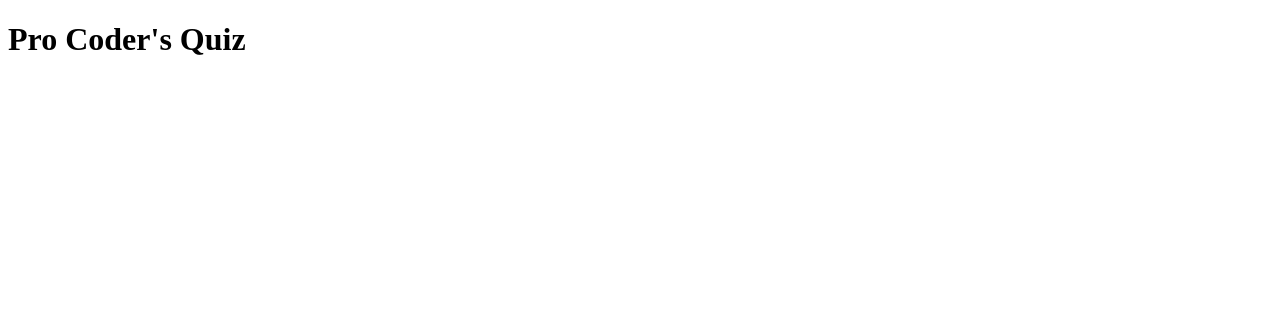
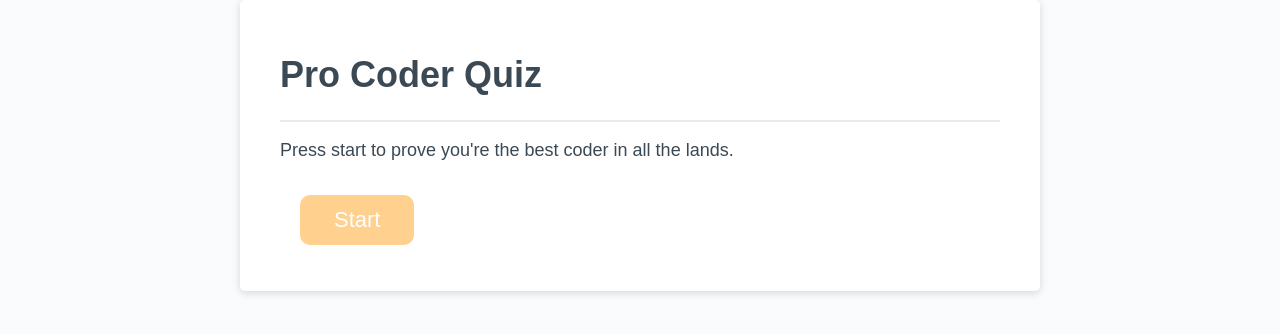
Before and after one commit to LuluKap/Coder-s-Quiz, a plain HTML site: page index.html in a window 1280 px wide. Drawn offline with Linux system fonts and the light colour scheme.

Commit message:
main start page

```diff
--- a/index.html
+++ b/index.html
@@ -8,7 +8,15 @@
     </head>
 
     <body>
-        <h1 id="title">Pro Coder's Quiz</h1>
+        <div class="card">
+            <div class="card-header">
+              <h1>Pro Coder Quiz</h2>
+            </div>
+            <div class="card-body">
+        <p> Press start to prove you're the best coder in all the lands. </p>
+        <div>
+            <button id="start" class="btn">Start</button>
+        </div>
         <div id="quiz"></div>
         <div id="scorelist"></div>
     </body>
--- a/style.css
+++ b/style.css
@@ -0,0 +1,93 @@
+*,
+*::before,
+*::after {
+  box-sizing: border-box;
+}
+
+html,
+body,
+.wrapper {
+  height: 100%;
+  margin: 0;
+  padding: 0;
+}
+
+body {
+  font-family: sans-serif;
+  background-color: #f9fbfd;
+}
+
+.wrapper {
+  padding-top: 30px;
+  padding-left: 20px;
+  padding-right: 20px;
+}
+
+header {
+  text-align: center;
+  padding: 20px;
+  padding-top: 0px;
+  color: hsl(206, 17%, 28%);
+}
+
+.card {
+  background-color: hsl(0, 0%, 100%);
+  border-radius: 5px;
+  border-width: 1px;
+  box-shadow: rgba(0, 0, 0, 0.15) 0px 2px 8px 0px;
+  color: hsl(206, 17%, 28%);
+  font-size: 18px;
+  margin: 0 auto;
+  max-width: 800px;
+  padding: 30px 40px;
+}
+
+.card-header::after {
+  content: " ";
+  display: block;
+  width: 100%;
+  background: #e7e9eb;
+  height: 2px;
+}
+
+.card-body {
+  min-height: 100px;
+}
+
+.card-footer {
+  text-align: center;
+}
+
+.card-footer::before {
+  content: " ";
+  display: block;
+  width: 100%;
+  background: #e7e9eb;
+  height: 2px;
+}
+
+/* .card-footer::after {
+  content: " ";
+  display: block;
+  clear: both;
+} */
+.btn {
+    border: none;
+    background-color: rgb(255, 208, 142);
+    border-radius: 10px;
+    box-shadow: rgba(0, 0, 0, 0.1) 0px 1px 6px 0px rgba(0, 0, 0, 0.2) 0px 1px 1px
+      0px;
+    color: hsl(0, 0%, 100%);
+    display: inline-block;
+    font-size: 22px;
+    line-height: 22px;
+    margin: 16px 16px 16px 20px;
+    padding: 14px 34px;
+    text-align: center;
+    cursor: pointer;
+  }
+
+  /* button[disabled] {
+    cursor: default;
+    background: #c0c7cf;
+  } */
```
Also changed, not shown: script.js (+41 -4 lines).
